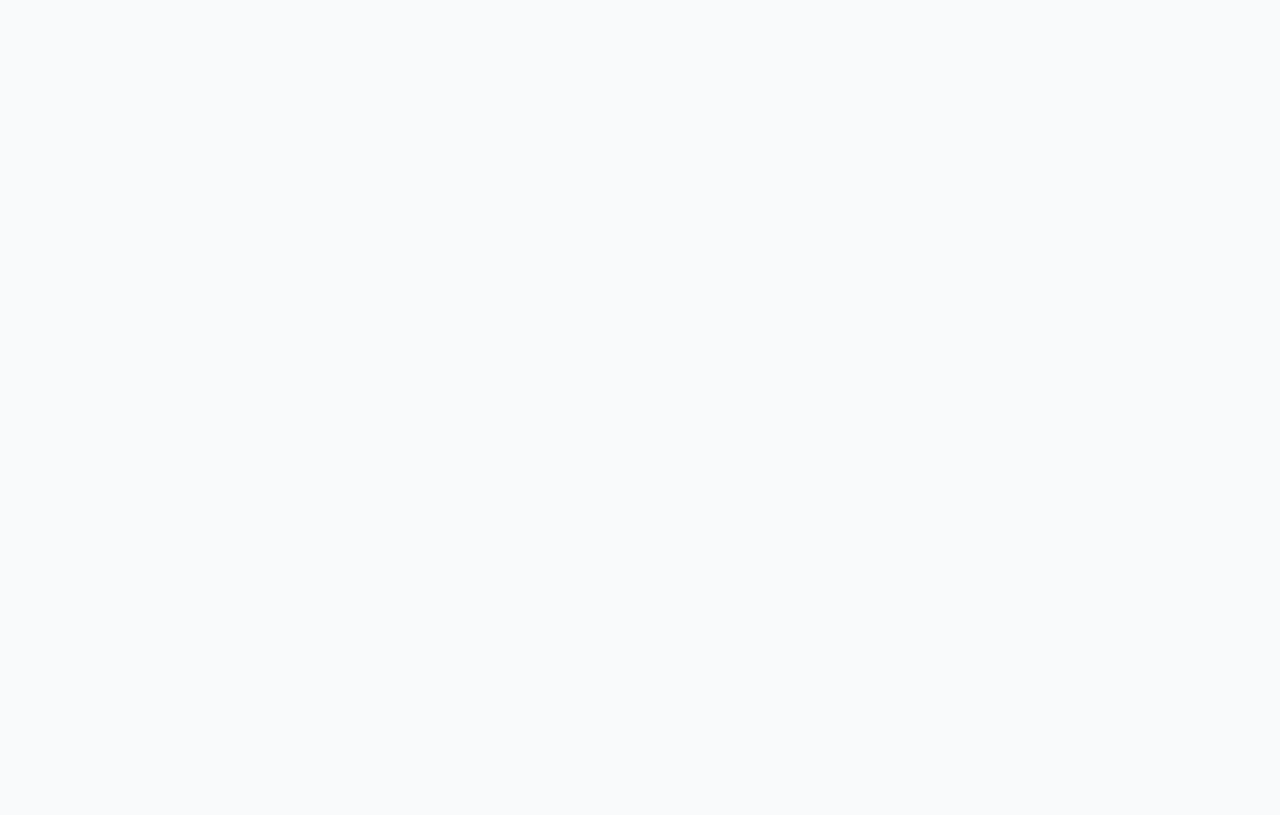
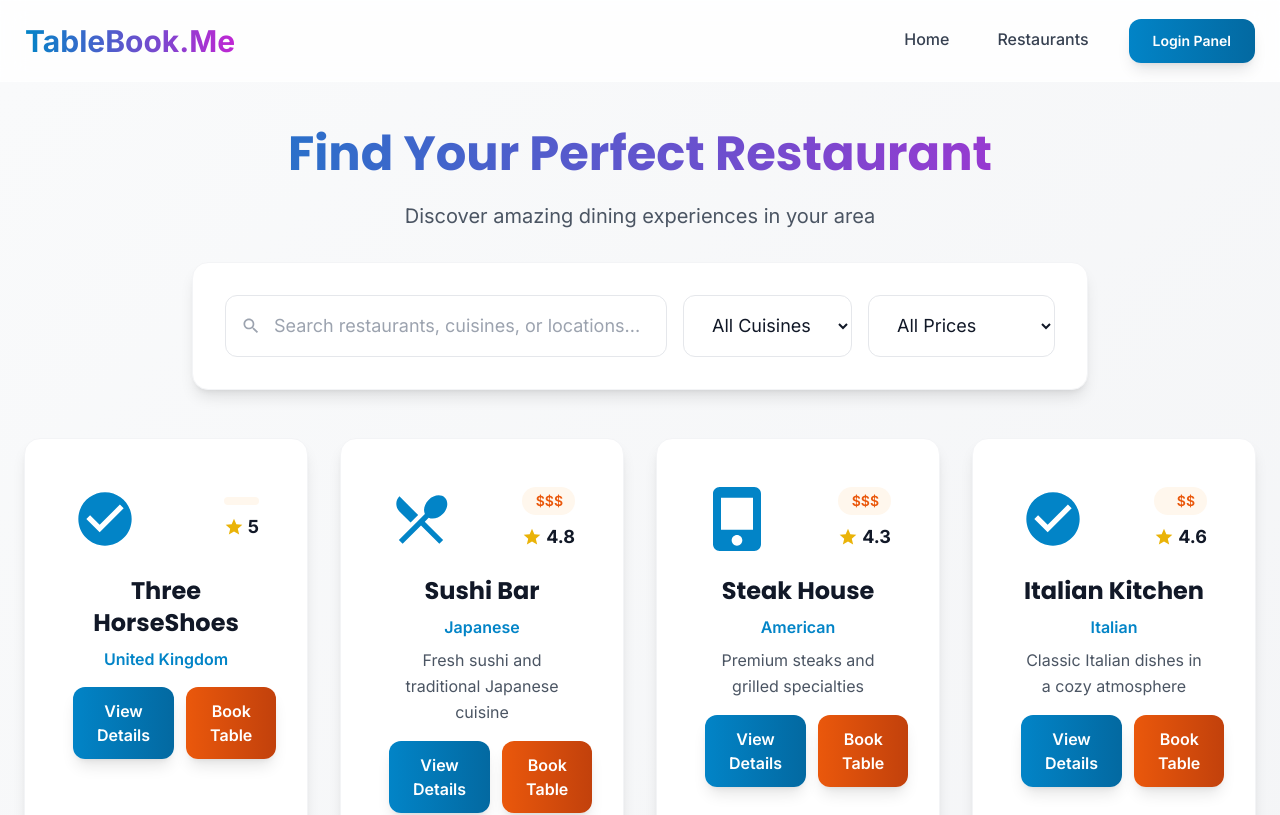
Before and after one commit to spdevey717/tablebook-system-frontend, a React (Vite) app: page /restaurants in a window 1280 px wide. Shown: the top 815 px of the page. Built offline with nearby package versions, Linux system fonts and the light colour scheme.

Commit message:
update the frontend

```diff
--- a/src/components/LoginPage.tsx
+++ b/src/components/LoginPage.tsx
@@ -24,17 +24,22 @@ const LoginPage: React.FC = () => {
   useEffect(() => {
     if (isAuthenticated && !isLoading) {
       // If user is already authenticated and just arrived at login page, redirect them
+      console.log("[DEBUG] User is already authenticated and just arrived at login page, redirecting them");
       if (!success) {
         const from = location.state?.from?.pathname || '/';
+        console.log("[DEBUG] From:", from);
 
         // If user was trying to access admin panel and is admin, redirect there
         if (from.startsWith('/admin') && isAdmin) {
+          console.log("[DEBUG] User was trying to access admin panel and is admin, redirecting them");
           navigate('/admin');
         } else if (from.startsWith('/admin') && !isAdmin) {
           // If user is not admin but was trying to access admin, redirect to home
+          console.log("[DEBUG] User was trying to access admin panel and is not admin, redirecting them to home");
           navigate('/');
         } else {
           // Otherwise redirect to where they were trying to go
+          console.log("[DEBUG] User was trying to access admin panel and is not admin, redirecting them to where they were trying to go");
           navigate(from);
         }
         return;
--- a/src/layout/client/header.tsx
+++ b/src/layout/client/header.tsx
@@ -12,12 +12,12 @@ const Header = () => {
                         <div className="p-2">Home</div>
                         <span className="absolute -bottom-1 left-0 w-0 h-0.5 bg-gradient-to-r from-primary-600 to-secondary-600 transition-all duration-300 group-hover:w-full"></span>
                     </Link>
-                    <Link to="/page1" className="text-gray-700 hover:text-primary-600 transition-all duration-300 font-medium relative group">
+                    <Link to="/restaurants" className="text-gray-700 hover:text-primary-600 transition-all duration-300 font-medium relative group">
                         <div className="p-2">Restaurants</div>
                         <span className="absolute -bottom-1 left-0 w-0 h-0.5 bg-gradient-to-r from-primary-600 to-secondary-600 transition-all duration-300 group-hover:w-full"></span>
                     </Link>
-                    <Link to="/admin" className="btn-primary text-sm">
-                        Admin Panel
+                    <Link to="/login" className="btn-primary text-sm">
+                        Login Panel
                     </Link>
                 </nav>
             </div>
--- a/src/page/client/home/index.tsx
+++ b/src/page/client/home/index.tsx
@@ -19,13 +19,13 @@ const HomePage = () => {
             Find, reserve, and enjoy your dining experience with just a few clicks.
           </p>
           <div className="flex flex-col sm:flex-row justify-center gap-6 mb-16">
-            <LinkButton href="/page1" className="btn-primary text-lg px-10 py-4 flex items-center gap-2">
+            <LinkButton href="/restaurants" className="btn-primary text-lg px-10 py-4 flex items-center gap-2">
               <RestaurantIcon size={24} />
               Find Restaurants
             </LinkButton>
-            <LinkButton href="/admin" className="btn-secondary text-lg px-10 py-4 flex items-center gap-2">
+            <LinkButton href="/login" className="btn-secondary text-lg px-10 py-4 flex items-center gap-2">
               <SettingsIcon size={24} />
-              Admin Panel
+              Login Panel
             </LinkButton>
           </div>
         </div>
--- a/src/page/client/index.tsx
+++ b/src/page/client/index.tsx
@@ -1,4 +1,4 @@
 import HomePage from "./home";
-import Page1 from "./page1";
+import RestaurantsPage from "./restaurants";
 
-export { HomePage, Page1 };
+export { HomePage, RestaurantsPage };
--- a/src/page/client/page1/index.tsx
+++ b/src/page/client/restaurants/index.tsx
@@ -1,7 +1,7 @@
 import LinkButton from "../../../components/LinkButton";
-import { SearchIcon, StarIcon, PizzaIcon } from "../../../components/Icons";
+import { SearchIcon, StarIcon, PizzaIcon, SushiIcon, SteakIcon, PastaIcon, NoodlesIcon, BurgerIcon } from "../../../components/Icons";
 
-const Page1 = () => {
+const RestaurantsPage = () => {
   const restaurants = [
     {
       id: 1,
@@ -11,64 +11,64 @@ const Page1 = () => {
       priceRange: "",
       icon: PizzaIcon,
       description: "",
-      // location: "Downtown",
-      // waitTime: "15-20 min"
+      location: "Downtown",
+      waitTime: "15-20 min"
+    },
+    {
+      id: 2,
+      name: "Sushi Bar",
+      cuisine: "Japanese",
+      rating: 4.8,
+      priceRange: "$$$",
+      icon: SushiIcon,
+      description: "Fresh sushi and traditional Japanese cuisine",
+      location: "Riverside",
+      waitTime: "10-15 min"
+    },
+    {
+      id: 3,
+      name: "Steak House",
+      cuisine: "American",
+      rating: 4.3,
+      priceRange: "$$$",
+      icon: SteakIcon,
+      description: "Premium steaks and grilled specialties",
+      location: "Uptown",
+      waitTime: "20-25 min"
+    },
+    {
+      id: 4,
+      name: "Italian Kitchen",
+      cuisine: "Italian",
+      rating: 4.6,
+      priceRange: "$$",
+      icon: PastaIcon,
+      description: "Classic Italian dishes in a cozy atmosphere",
+      location: "Midtown",
+      waitTime: "12-18 min"
+    },
+    {
+      id: 5,
+      name: "Thai Spice",
+      cuisine: "Thai",
+      rating: 4.4,
+      priceRange: "$$",
+      icon: NoodlesIcon,
+      description: "Authentic Thai flavors and spices",
+      location: "Chinatown",
+      waitTime: "8-12 min"
+    },
+    {
+      id: 6,
+      name: "Burger Joint",
+      cuisine: "American",
+      rating: 4.2,
+      priceRange: "$",
+      icon: BurgerIcon,
+      description: "Gourmet burgers and comfort food",
+      location: "Westside",
+      waitTime: "5-10 min"
     }
-    // {
-    //   id: 2,
-    //   name: "Sushi Bar",
-    //   cuisine: "Japanese",
-    //   rating: 4.8,
-    //   priceRange: "$$$",
-    //   icon: SushiIcon,
-    //   description: "Fresh sushi and traditional Japanese cuisine",
-    //   location: "Riverside",
-    //   waitTime: "10-15 min"
-    // },
-    // {
-    //   id: 3,
-    //   name: "Steak House",
-    //   cuisine: "American",
-    //   rating: 4.3,
-    //   priceRange: "$$$",
-    //   icon: SteakIcon,
-    //   description: "Premium steaks and grilled specialties",
-    //   location: "Uptown",
-    //   waitTime: "20-25 min"
-    // },
-    // {
-    //   id: 4,
-    //   name: "Italian Kitchen",
-    //   cuisine: "Italian",
-    //   rating: 4.6,
-    //   priceRange: "$$",
-    //   icon: PastaIcon,
-    //   description: "Classic Italian dishes in a cozy atmosphere",
-    //   location: "Midtown",
-    //   waitTime: "12-18 min"
-    // },
-    // {
-    //   id: 5,
-    //   name: "Thai Spice",
-    //   cuisine: "Thai",
-    //   rating: 4.4,
-    //   priceRange: "$$",
-    //   icon: NoodlesIcon,
-    //   description: "Authentic Thai flavors and spices",
-    //   location: "Chinatown",
-    //   waitTime: "8-12 min"
-    // },
-    // {
-    //   id: 6,
-    //   name: "Burger Joint",
-    //   cuisine: "American",
-    //   rating: 4.2,
-    //   priceRange: "$",
-    //   icon: BurgerIcon,
-    //   description: "Gourmet burgers and comfort food",
-    //   location: "Westside",
-    //   waitTime: "5-10 min"
-    // }
   ];
 
   return (
@@ -154,4 +154,4 @@ const Page1 = () => {
   );
 };
 
-export default Page1;
+export default RestaurantsPage;
--- a/src/view/client/index.tsx
+++ b/src/view/client/index.tsx
@@ -2,7 +2,7 @@ import { Routes, Route } from "react-router-dom";
 import ClientLayout from "../../layout/client";
 import {
   HomePage,
-  Page1
+  RestaurantsPage
 } from "../../page/client";
 
 const ClientView = () => {
@@ -10,7 +10,7 @@ const ClientView = () => {
     <Routes>
       <Route path="/" element={<ClientLayout />}>
         <Route index element={<HomePage />} />
-        <Route path="page1" element={<Page1 />} />
+        <Route path="restaurants" element={<RestaurantsPage />} />
       </Route>
     </Routes>
   );
```
